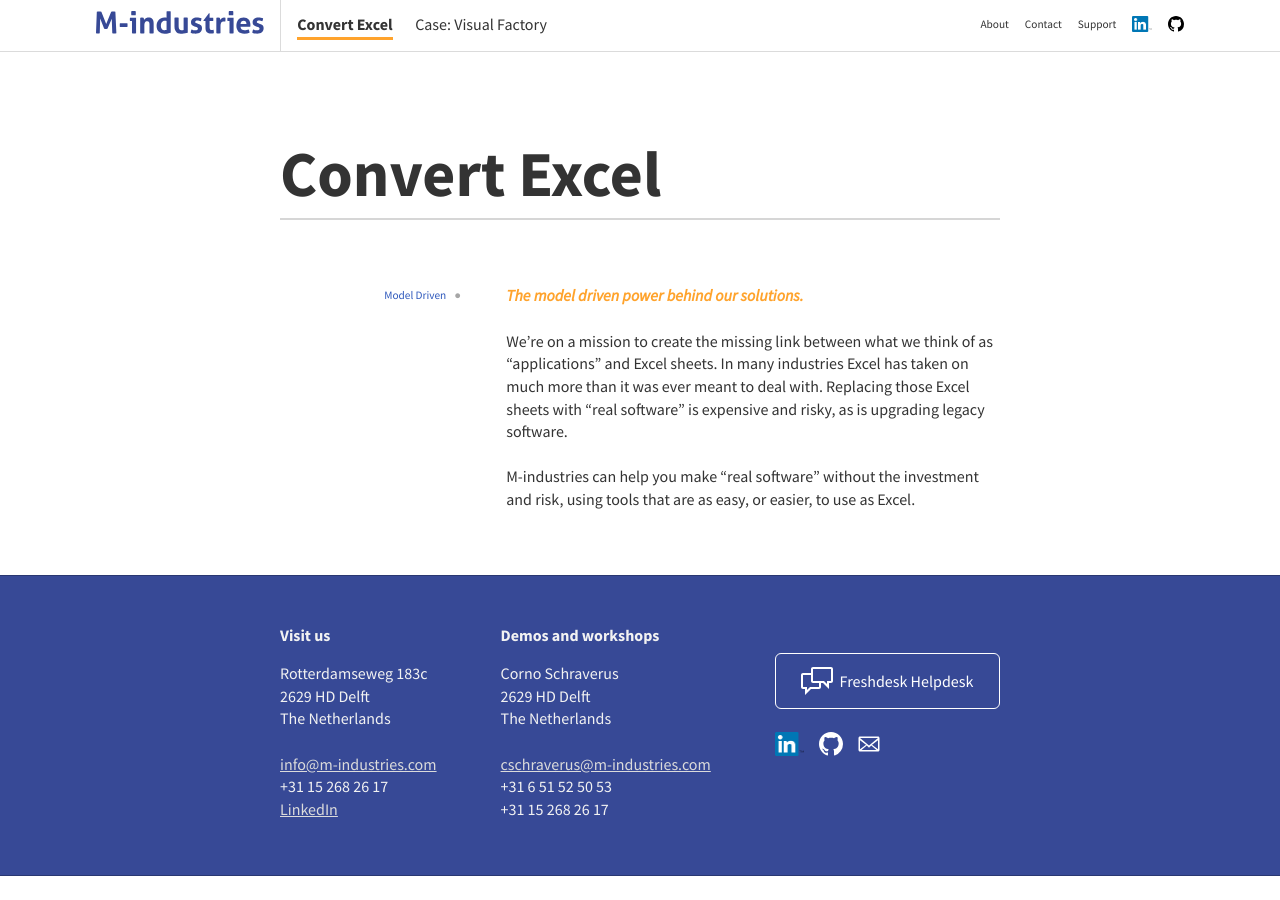
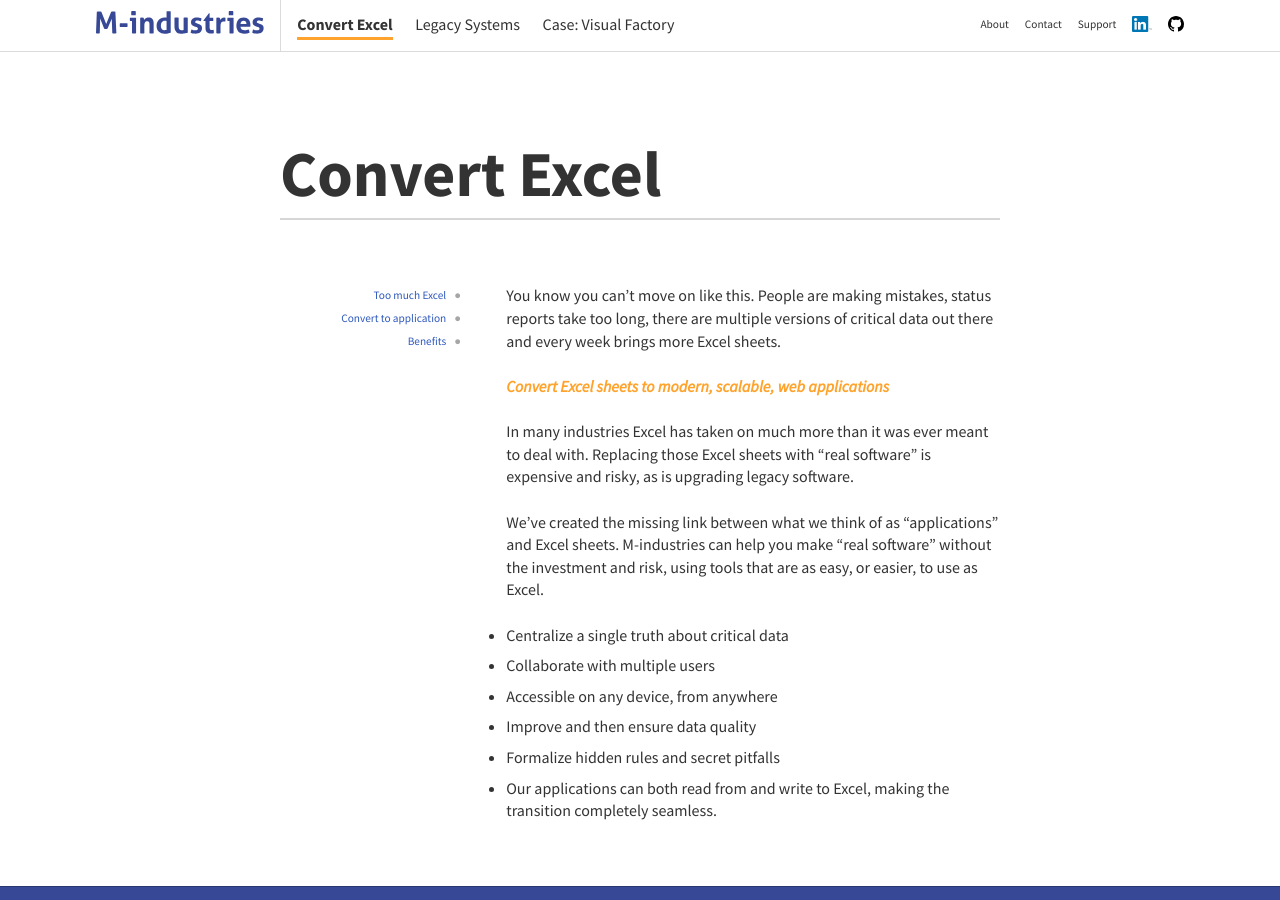
Before and after one commit to M-industries/Mainsite, a Jekyll site: the page built from pages/excel.md, in a window 1280 px wide and 900 px high. Built offline with Jekyll 4.4.1, drawn with Linux system fonts in a browser that asks for light colours; nearby versions of some CDN libraries.

Commit message:
upgrade and convert pages

```diff
--- a/pages/excel.md
+++ b/pages/excel.md
@@ -5,18 +5,36 @@
 permalink: /excel/
 
 anchors:
-  - label: Model Driven
-    name: info
+  - label: Too much Excel
+    name: much
+  - label: Convert to application
+    name: convert
+  - label: Benefits
+    name: benefit
 ---
 
-<a name="info"></a>
-<p class="intro">The model driven power behind our solutions.</p>
+<a name="much"></a>
+You know you can't move on like this.
+People are making mistakes, status reports take too long,
+there are multiple versions of critical data out there
+and every week brings more Excel sheets.
 
-We're on a mission to create the missing link
-between what we think of as "applications" and Excel sheets.
+<p class="intro">Convert Excel sheets to modern, scalable, web applications</p>
+
 In many industries Excel has taken on much more than it was ever meant to deal with.
 Replacing those Excel sheets with "real software" is expensive and risky,
 as is upgrading legacy software.
 
+<a name="convert"></a>
+We've created the missing link between what we think of as "applications" and Excel sheets.
 M-industries can help you make "real software" without the investment and risk,
 using tools that are as easy, or easier, to use as Excel.
+
+<a name="benefit"></a>
+- Centralize a single truth about critical data
+- Collaborate with multiple users
+- Accessible on any device, from anywhere
+- Improve and then ensure data quality
+- Formalize hidden rules and secret pitfalls
+- Our applications can both read from and write to Excel,
+  making the transition completely seamless.
```
Also changed, not shown: pages/legacy.md (added, +27 -0 lines).
